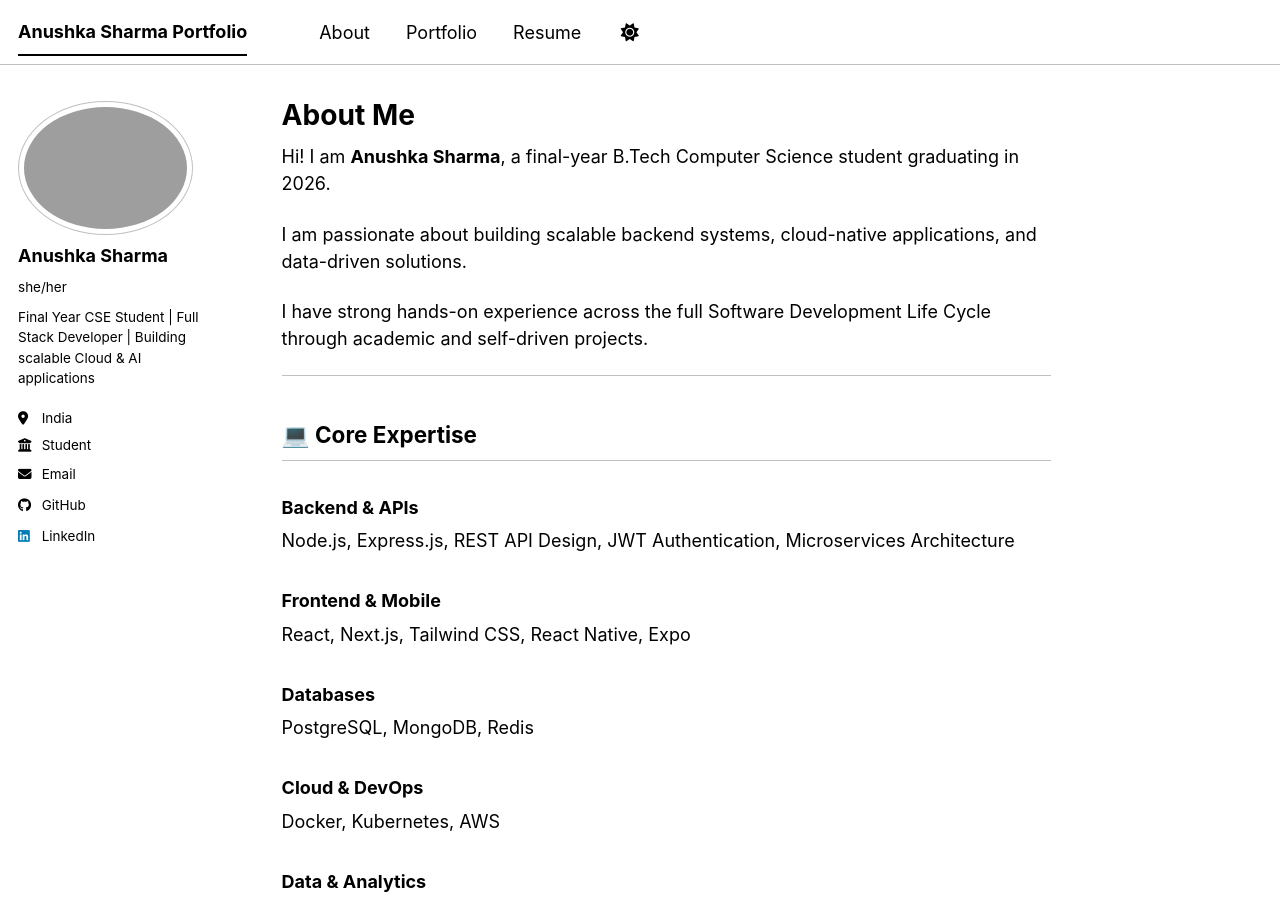
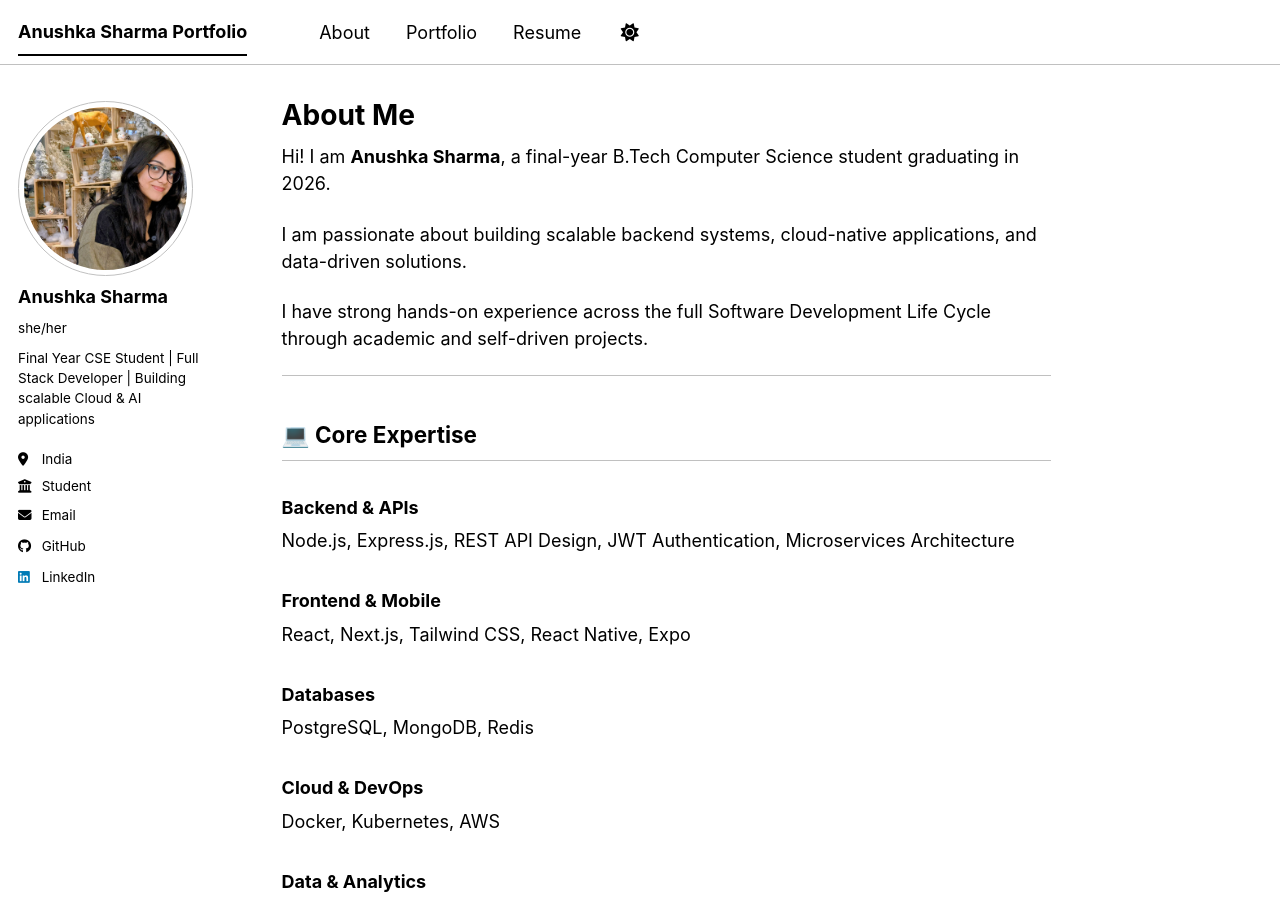
Before and after one commit to Anushka204/anushka204.github.io, a Jekyll site: the page built from _pages/about.md, in a window 1280 px wide and 900 px high. Built offline with Jekyll 4.4.1, drawn with Linux system fonts in a browser that asks for light colours; a script bundle is joined from its source files by our own code; library files that are not in the unit come from our copies.

Commit message:
Update author avatar file extension to .jpeg

```diff
--- a/_config.yml
+++ b/_config.yml
@@ -14,7 +14,7 @@ repository               : "anushka204/anushka204.github.io"
 # Author Sidebar Information
 # -------------------------
 author:
-  avatar           : "profile.png"
+  avatar           : "profile.png.jpeg"
   name             : "Anushka Sharma"
   pronouns         : "she/her"
   bio              : "Final Year CSE Student | Full Stack Developer | Building scalable Cloud & AI applications"
```
